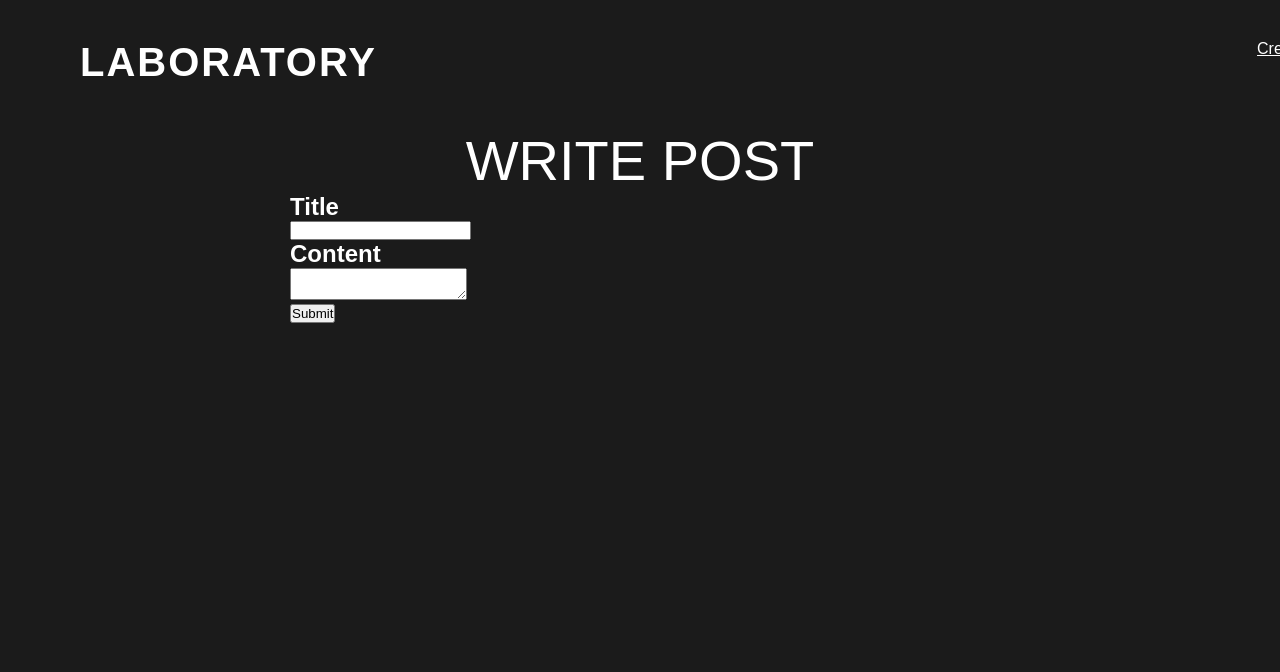
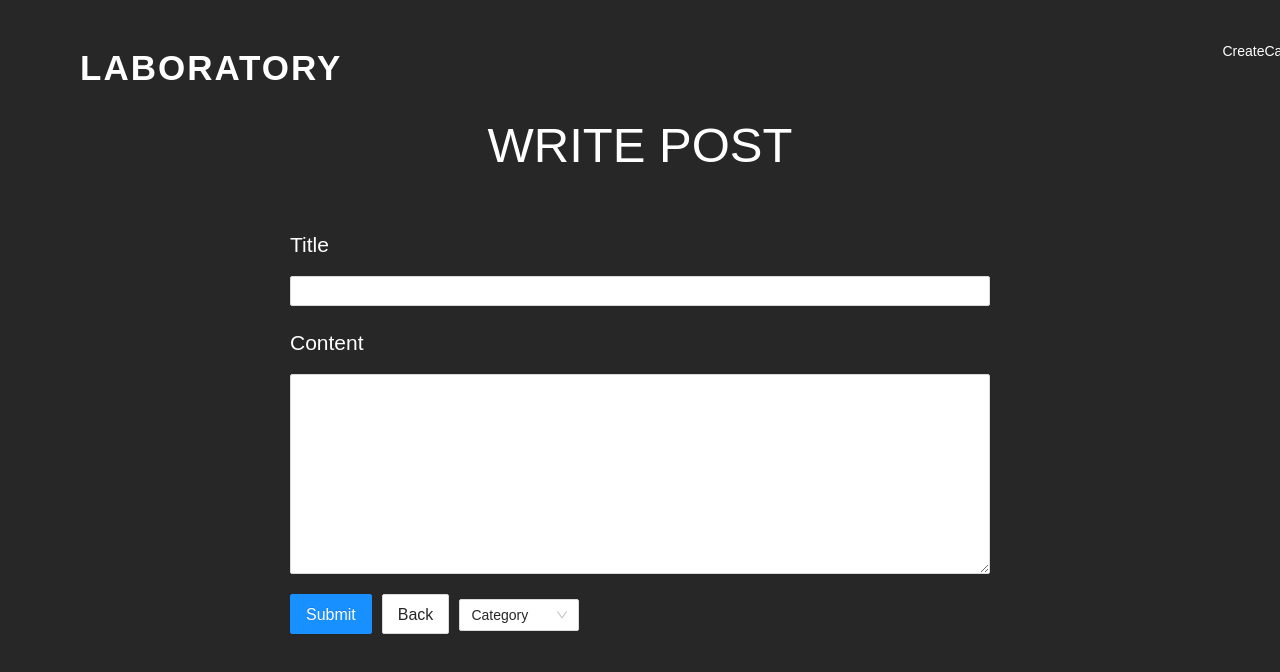
Before and after one commit to Oldentomato/PortFolio, a React (Create React App) app in the folder client/: page /Create in a window 1280 px wide. Shown: the top 672 px of the page. Built offline with nearby package versions, Linux system fonts and the light colour scheme.

Commit message:
카테고리선택기능추가, 디테일페이지 생성

```diff
--- a/client/src/App.js
+++ b/client/src/App.js
@@ -4,7 +4,9 @@ import NavBar from "../src/components/views/NavBar/NavBar"
 import LandingPage from "../src/components/views/LandingPage/LandingPage"
 import BoardPage from "../src/components/views/BoardPage/BoardPage"
 import CreatePage from "../src/components/views/CreatePage/CreatePage"
+import DetailPage from "../src/components/views/DetailPage/DetailPage"
 import "./css/App.css"
+
 import CategoryPage from "../src/components/views/CategoryPage/CategoryPage"
 
 export default function App() {
@@ -14,8 +16,9 @@ export default function App() {
         <Routes>
           <Route path="/" element={<LandingPage/>}/>
           <Route path="Category/*" element={<CategoryPage/>}>
-            <Route path=":CatID" element={<BoardPage />}/>
+            <Route path=":CatID/*" element={<BoardPage />}/>
           </Route>
+          <Route path="Category/:CatID/:BoardID" element={<DetailPage />} />
           <Route path="Create" element={<CreatePage/>}/>
         </Routes>
     </BrowserRouter>
--- a/client/src/components/views/BoardPage/BoardPage.js
+++ b/client/src/components/views/BoardPage/BoardPage.js
@@ -1,5 +1,5 @@
 import React,{useEffect,useState} from 'react'
-import {useParams} from 'react-router-dom'
+import {useParams, Link} from 'react-router-dom'
 import axios from 'axios'
 
 function BoardPage() {
@@ -13,9 +13,9 @@ function BoardPage() {
 
     const renderContent = Content.map((file,index)=>{
         return (
-            <div style={{textAlign:'left', marginLeft:'80px', borderColor:'rgb(0,0,0)'}}>
+            <Link to={`${file._id}`} style={{textAlign:'left', marginLeft:'80px', borderColor:'rgb(0,0,0)'}}>
                 <h2 style={{color:'#fff'}}>{index+1}  {file.title}</h2>
-            </div>
+            </Link>
         )
     })
 
--- a/client/src/components/views/CreatePage/CreatePage.js
+++ b/client/src/components/views/CreatePage/CreatePage.js
@@ -1,12 +1,15 @@
 import React,{useState, useEffect} from 'react'
-import {Button, Form, Input, Typography} from 'antd'
+import {Button, Form, Input, Typography, Select} from "antd"
+import axios from "axios"
 
 const {TextArea} = Input;
 const {Title} = Typography;
+const {Option} = Select;
 
 function CreatePage() {
     const [title, settitle] = useState("")
     const [content, setcontent] = useState("")
+    const [type, settype] = useState("")
 
     const titlehandler = (e) =>{
         settitle(e.currentTarget.value)
@@ -16,34 +19,69 @@ function CreatePage() {
         setcontent(e.currentTarget.value)
     }
 
+    const BackPage = () =>{
+        window.history.back()
+    }
+
+    const CategoryHandler = (value) => {
+        settype(value)
+    }
+
+
     const onSubmit = () => {
+        const data = {
+            title: title,
+            content: content,
+            type: type
+        }
+        if(title === "" || content === "" || type === ""){
+            alert("내용들을 모두 입력하십시오")
+        }
+        else{
+            axios.post('/api/board/createcontent',data).then(response=>{
+                if(response.data.success){
+                    alert("글쓰기가 완료되었습니다")
+                    window.location.replace("/Category")
+                }
+                else{
+                    alert("업로드에 문제가 발생했습니다")
+                }
+
+            })
+        }
 
     }
-    useEffect(()=>{
-
-    })
 
     return (
-        <div style={{maxWidth:"700px",margin:"8rem auto"}}>
-            <div  style={{textAlign:"center",marginBotton:"2rem"}}>
-                <Title level={2} style={{color:"#fff", fontWeight:"300",fontSize:"3.5em"}}>WRITE POST</Title>
+        <div style={{maxWidth:"700px",margin:"7rem auto"}}>
+            <div style={{textAlign:"center",marginBotton:"2rem"}}>
+                <Title level={2} style={{color:"#fff", fontWeight:"300",fontSize:"3.5em", margin:"50px"}}>WRITE POST</Title>
             </div>
 
-            <Form >
-                <h2 style={{color:"#fff"}}>
+            <Form>
+                <h2 style={{color:"#fff", marginBottom:"15px"}}>
                     Title
                 </h2>
-                <Input onChange={titlehandler} value={title}/>
+                <Input style={{width:"100%", height:"30px"}} onChange={titlehandler} value={title}/>
                 <br/>
-                <h2 style={{color:"#fff"}}>
+                <h2 style={{color:"#fff", marginBottom:"15px", marginTop:"20px"}}>
                     Content
                 </h2>
-                <TextArea onChange={contenthandler} value={content}/>
+                <TextArea style={{width:"100%", height:"200px"}} onChange={contenthandler} value={content}/>
                 <br/>
-                <Button type="primary" size="large" onClick={onSubmit}>Submit</Button>
-
+                <div style={{marginTop:"20px"}}>
+                    <Button type="primary" size="large" onClick={onSubmit} style={{marginRight: "10px"}}>Submit</Button>
+                    <Button size="large" onClick={BackPage} style={{marginRight: "10px"}}>Back</Button>
+                    <Select defaultValue="Category" style={{width:120}} onChange={CategoryHandler}>
+                        <Option value="JavaScript">JavaScript</Option>
+                        <Option value="Python">Python</Option>
+                        <Option value="React">React</Option>
+                        <Option value="Unity">Unity</Option>
+                    </Select>
+                </div>
             </Form>
         </div>
+
     )
 }
 
--- /dev/null
+++ b/client/src/components/views/DetailPage/DetailPage.js
@@ -0,0 +1,20 @@
+import React,{useEffect,useState} from 'react'
+import {useParams} from 'react-router-dom'
+import axios from 'axios'
+
+function DetailPage() {
+    const BoardID = useParams();
+    const [title,settitle] = useState("")
+    const [content,setcontent] = useState("")
+
+    useEffect(()=>{
+
+    },[])
+    return (
+        <div>
+            <h2 style={{color:"#fff"}}>{BoardID.BoardID}</h2>
+        </div>
+    )
+}
+
+export default DetailPage
--- a/client/src/components/views/LandingPage/LandingPage.js
+++ b/client/src/components/views/LandingPage/LandingPage.js
@@ -2,7 +2,7 @@ import React,{Suspense} from "react"
 import {Canvas} from "react-three-fiber"
 import {Html, useGLTFLoader, OrbitControls, Plane} from "drei"
 import {Section} from "../../section"
-import {Link} from "react-router-dom"
+
 
 
 function Model(){
@@ -76,9 +76,6 @@ function LandingPage(){
             </Canvas>
 
         </div>
-            <div>
-                <Link to="Category" style={{color:"#fff"}}>Category</Link>
-            </div>
         </div>
 
     )
--- a/client/src/components/views/NavBar/NavBar.js
+++ b/client/src/components/views/NavBar/NavBar.js
@@ -16,13 +16,14 @@ function NavBar() {
 
     const BtnStyle={
         position: "relative",
-        left: "50%"
+        left: "50%",
     }
 
     const NavBtn = () =>{
         return (
             <div style={BtnStyle}>
                 <Link to="Create" style={{color:"#fff"}}>Create</Link>
+                <Link to="Category" style={{color:"#fff"}}>Category</Link>
             </div>
         )
     }
--- a/client/src/css/App.css
+++ b/client/src/css/App.css
@@ -22,13 +22,12 @@
 }
 
 body {
+
   font-family: -apple-system, BlinkMacSystemFont, avenir next, avenir, helvetica neue, helvetica, ubuntu, roboto, noto,
     segoe ui, arial, sans-serif;
-
-
     overflow-y: scroll;
     overflow-x: hidden;
-    background: rgb(27, 27, 27);
+    background: #272727 !important;
 }
 
 .CategoryPage{
--- a/client/src/index.js
+++ b/client/src/index.js
@@ -1,6 +1,7 @@
 import React from 'react';
 import ReactDOM from 'react-dom';
 import App from './App';
+import 'antd/dist/antd.css';
 import reportWebVitals from './reportWebVitals';
 
 ReactDOM.render(
```
Also changed, not shown: 1 other file (tests, documents, lock files or other folders).
